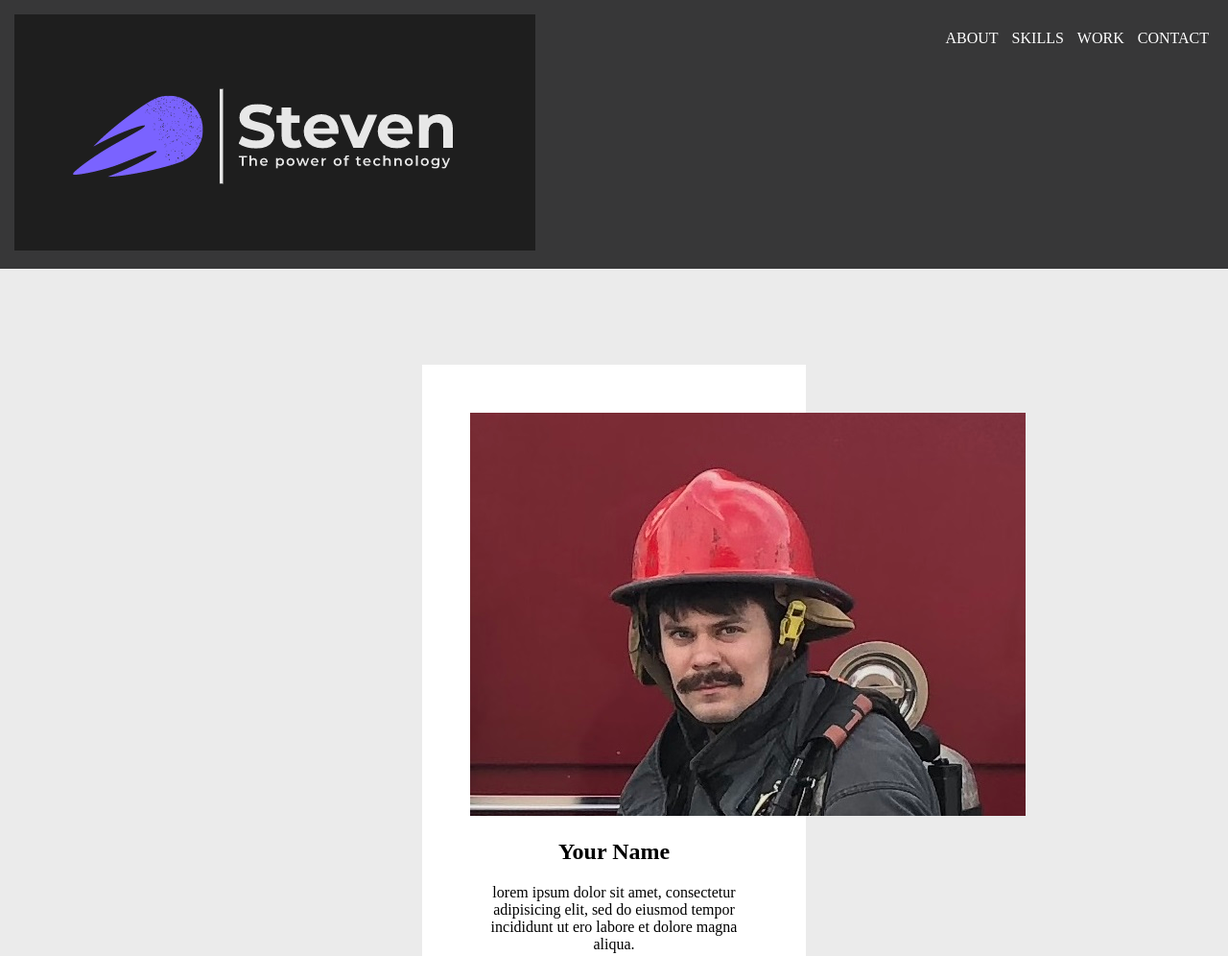
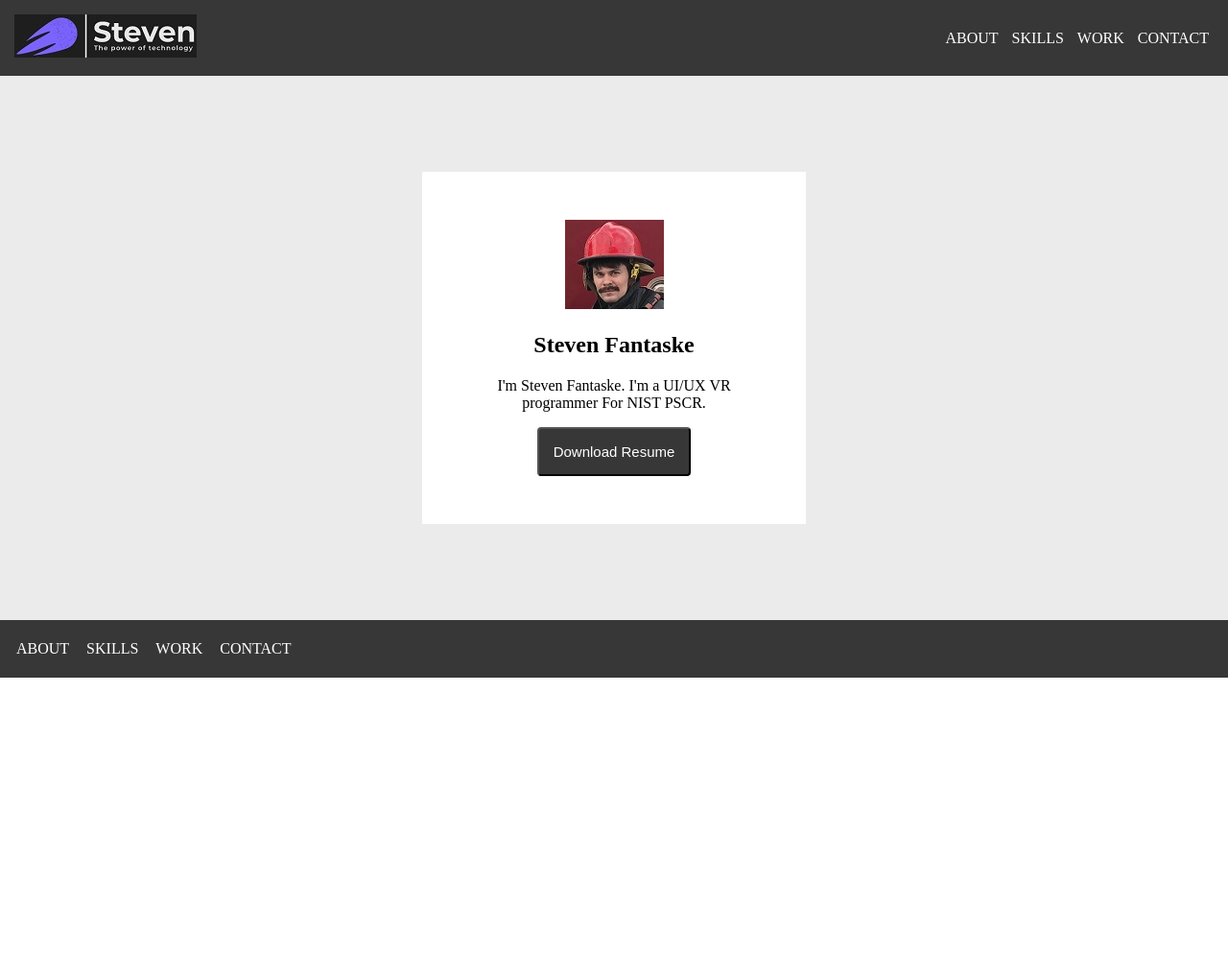
Before and after one commit to sfantaske/UIUXHomework18, a plain HTML site: page index.html in a window 1280 px wide. Shown: the top 996 px of the page at 96% size. After the commit the page ends 800 px from the top, so only its background shows below. Drawn offline with Linux system fonts and the light colour scheme.

Commit message:
Made base website to start homework

```diff
--- a/index.html
+++ b/index.html
@@ -6,7 +6,7 @@
   </head>
   <body>
     <header>
-      <img src="Images/LogoSteve.png">
+      <img src="Images/LogoSteveSmall.jpg">
       <ul>
         <li>ABOUT</li>
         <li>SKILLS</li>
@@ -16,9 +16,9 @@
     </header>
     <section class="heroImg">
       <div class="content">
-        <img src="Images/steve.jpg">
-        <h1>Your Name</h1>
-        <p>lorem ipsum dolor sit amet, consectetur adipisicing elit, sed do eiusmod tempor incididunt ut ero labore et dolore magna aliqua.</p>
+        <img src="Images/steveSmall.jpg">
+        <h1>Steven Fantaske</h1>
+        <p>I'm Steven Fantaske. I'm a UI/UX VR programmer For NIST PSCR.</p>
         <button>Download Resume</button>
       </div>
     </section>
```
Also changed, not shown: Images/LogoSteveSmall.jpg (added), Images/steveSmall.jpg (added).
